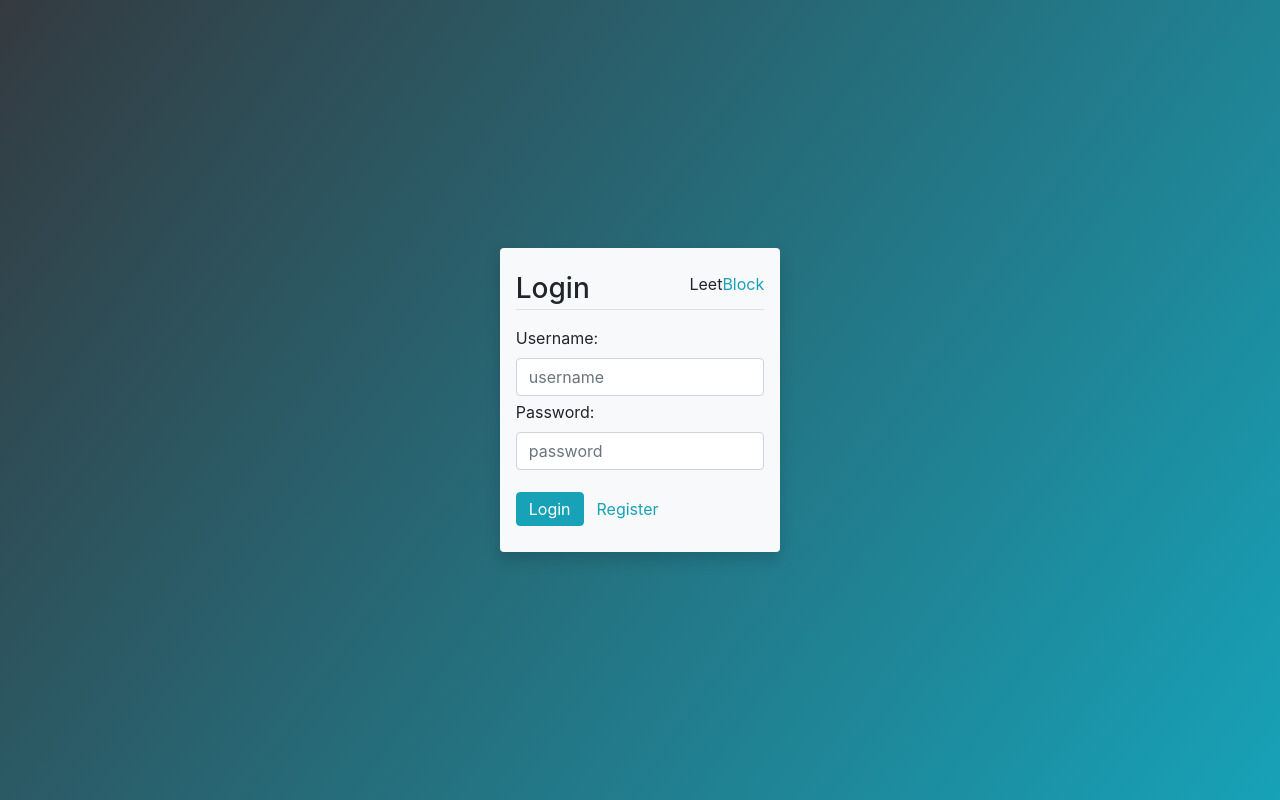
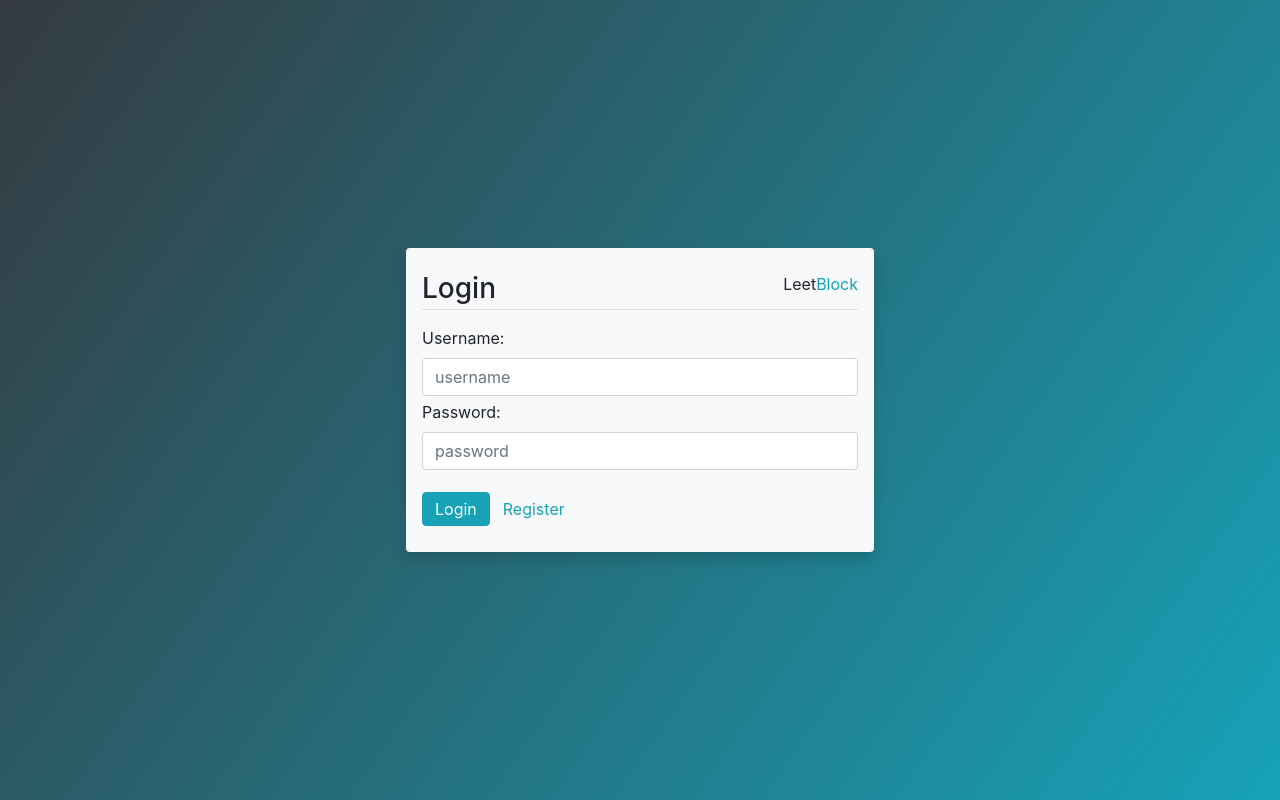
Before and after one commit to alexwbt/tecky-project-3, a React (Create React App) app in the folder app/: page /login in a window 1280 px wide. Built offline with nearby package versions, Linux system fonts and the light colour scheme; no server answers.

Commit message:
edited login page

```diff
--- a/app/src/Login.tsx
+++ b/app/src/Login.tsx
@@ -136,7 +136,7 @@ class Login extends React.Component<ILoginProps, ILoginStates> {
         }}>
             <div className="row align-items-center" style={{ height: this.state.height }}>
                 <div className="col-12">
-                    <div className="col-12 col-md-6 col-lg-4 col-xl-3 p-3 mx-auto">
+                    <div className="col-12 col-md-6 p-3 mx-auto" style={{ maxWidth: 500}}>
                         <form className="px-3 py-4 rounded shadow bg-light" onSubmit={this.submitForm.bind(this)}>
                             <h3 className="d-inline">{this.state.register ? "Register" : "Login"}</h3>
                             <span className="float-right">Leet<span className="text-info">Block</span></span>
```
